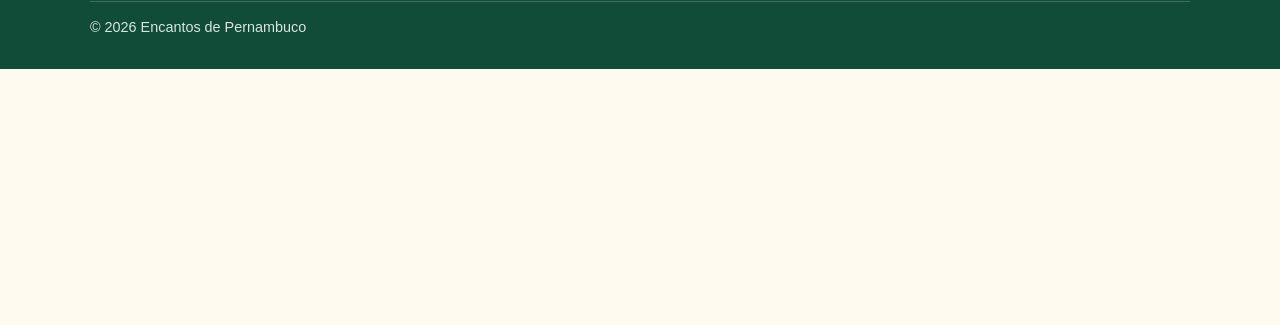
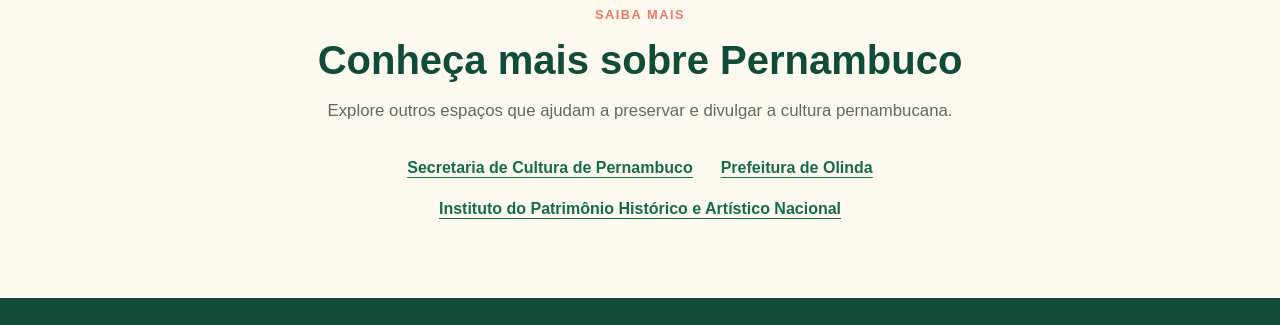
Before and after one commit to nahvvasc/projeto-cultura-pernambuco, a plain HTML site: page index.html in a window 1280 px wide. Shown: the part 1867-2192 px from the top of the page. Before the commit the page ends 1936 px from the top, so only its background shows below. Drawn offline with Linux system fonts and the light colour scheme.

Commit message:
Adiciona links externos à página inicial

```diff
--- a/index.html
+++ b/index.html
@@ -88,6 +88,33 @@
                 </div>
             </div>
         </section>
+        <section class="secao links-externos">
+    <div class="container texto-centralizado">
+        <p class="etiqueta">Saiba mais</p>
+        <h2>Conheça mais sobre Pernambuco</h2>
+        <p class="descricao">
+            Explore outros espaços que ajudam a preservar e divulgar a cultura pernambucana.
+        </p>
+
+        <ul class="lista-links">
+            <li>
+                <a href="https://www.cultura.pe.gov.br/" target="_blank" rel="noopener noreferrer">
+                    Secretaria de Cultura de Pernambuco
+                </a>
+            </li>
+            <li>
+                <a href="https://www.olinda.pe.gov.br/" target="_blank" rel="noopener noreferrer">
+                    Prefeitura de Olinda
+                </a>
+            </li>
+            <li>
+                <a href="https://www.gov.br/iphan/pt-br" target="_blank" rel="noopener noreferrer">
+                    Instituto do Patrimônio Histórico e Artístico Nacional
+                </a>
+            </li>
+        </ul>
+    </div>
+</section>
     </main>
 
     <footer class="rodape">
--- a/style.css
+++ b/style.css
@@ -357,3 +357,23 @@ h2 {
         flex-direction: column;
     }
 }
+
+.lista-links {
+    display: flex;
+    flex-wrap: wrap;
+    justify-content: center;
+    gap: 16px 28px;
+    margin: 30px 0 0;
+    padding: 0;
+    list-style: none;
+}
+
+.lista-links a {
+    color: var(--verde);
+    font-weight: 700;
+    text-underline-offset: 4px;
+}
+
+.lista-links a:hover {
+    color: var(--coral);
+}
```
